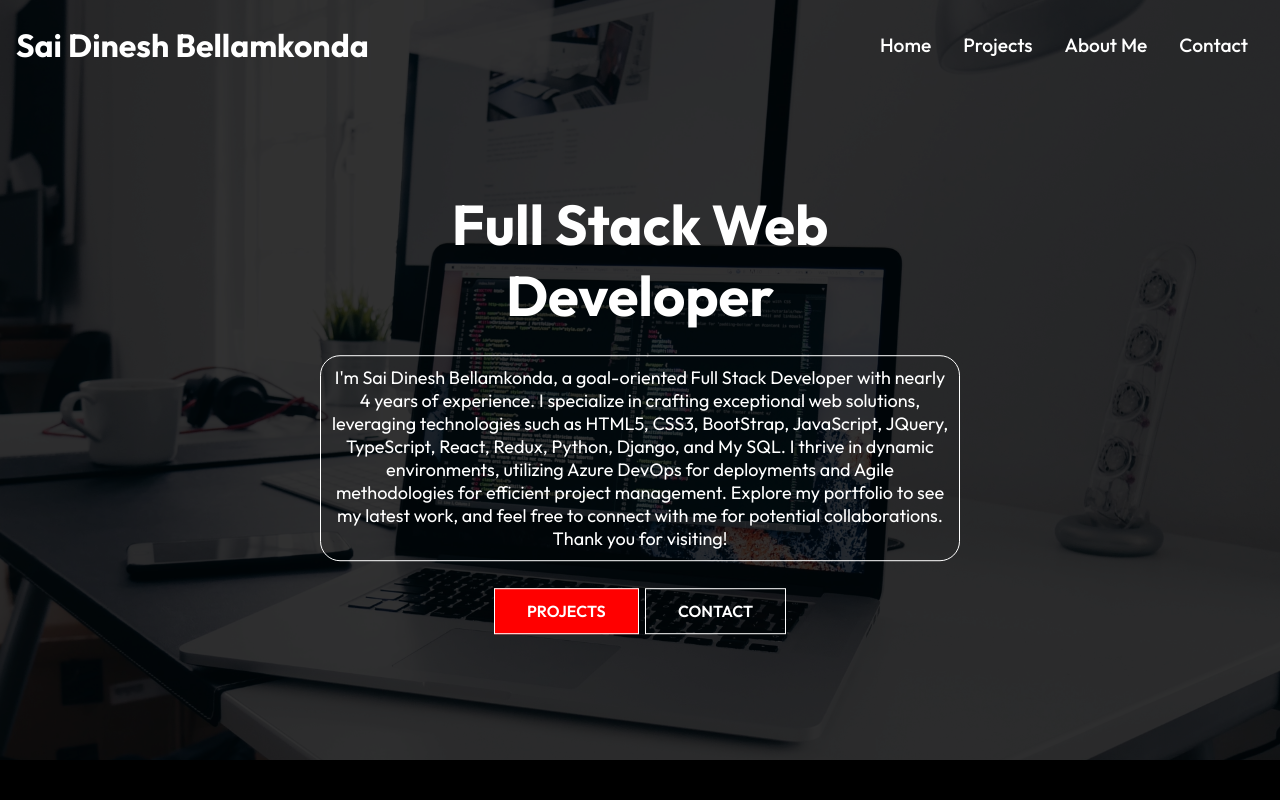
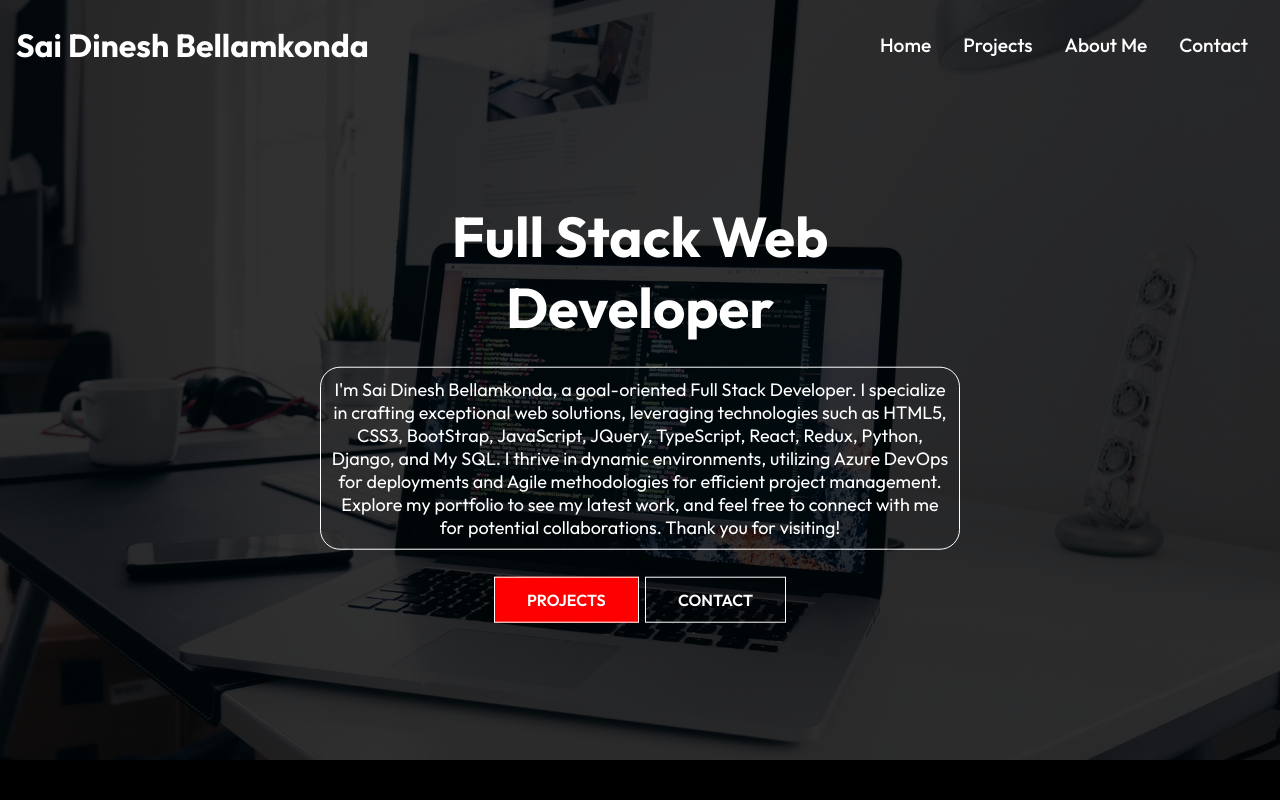
Before and after one commit to dineshbellamkonda12/React-portfolio, a React (Create React App) app: page / in a window 1280 px wide. Shown: the top 800 px of the page. Built offline with nearby package versions, Linux system fonts and the light colour scheme.

Commit message:
Modified Page

```diff
--- a/src/components/HeroImg.js
+++ b/src/components/HeroImg.js
@@ -13,7 +13,7 @@ export const HeroImg = () => {
         </div>
         <div className="content">
             <h1>Full Stack Web Developer</h1>
-            <p style={{ fontSize: '18px'}}>I'm Sai Dinesh Bellamkonda, a goal-oriented Full Stack Developer with nearly 4 years of experience. I specialize in crafting exceptional web solutions, leveraging technologies such as HTML5, CSS3, BootStrap, JavaScript, JQuery, TypeScript, React, Redux, Python, Django, and My SQL. I thrive in dynamic environments, utilizing Azure DevOps for deployments and Agile methodologies for efficient project management. Explore my portfolio to see my latest work, and feel free to connect with me for potential collaborations. Thank you for visiting!</p>
+            <p style={{ fontSize: '18px'}}>I'm Sai Dinesh Bellamkonda, a goal-oriented Full Stack Developer. I specialize in crafting exceptional web solutions, leveraging technologies such as HTML5, CSS3, BootStrap, JavaScript, JQuery, TypeScript, React, Redux, Python, Django, and My SQL. I thrive in dynamic environments, utilizing Azure DevOps for deployments and Agile methodologies for efficient project management. Explore my portfolio to see my latest work, and feel free to connect with me for potential collaborations. Thank you for visiting!</p>
             <br/><br/>
           <div>
               <Link to="/Project" className="btn">Projects</Link>
```
